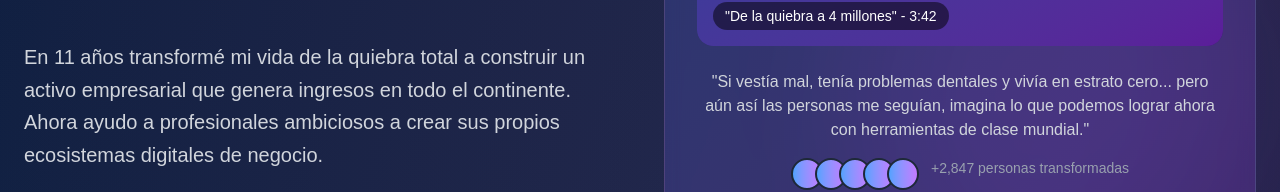
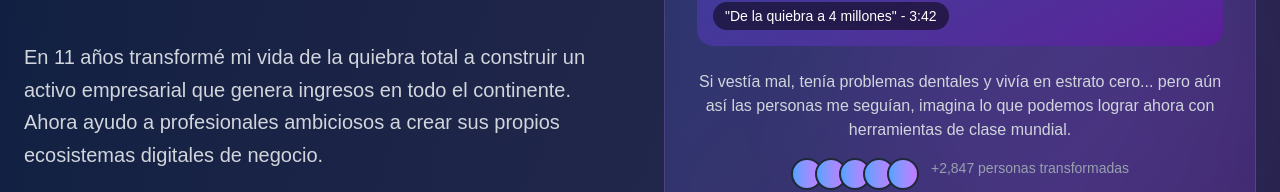
Before and after one commit to LuisCabrejo/luiscabrejo-website, a Next.js app: page / in a window 1280 px wide. Shown: the part 501-693 px from the top of the page. Built offline with nearby package versions, Linux system fonts and the light colour scheme.

Commit message:
fix: disable react/no-unescaped-entities ESLint rule

```diff
--- a/src/app/page.tsx
+++ b/src/app/page.tsx
@@ -86,7 +86,7 @@ export default function HomePage() {
               </div>
               <div className="text-center">
                 <p className="text-gray-300 mb-4">
-                  "Si vestía mal, tenía problemas dentales y vivía en estrato cero... pero aún así las personas me seguían, imagina lo que podemos lograr ahora con herramientas de clase mundial."
+                  {`Si vestía mal, tenía problemas dentales y vivía en estrato cero... pero aún así las personas me seguían, imagina lo que podemos lograr ahora con herramientas de clase mundial.`}
                 </p>
                 <div className="flex justify-center">
                   <div className="flex -space-x-2">
```
